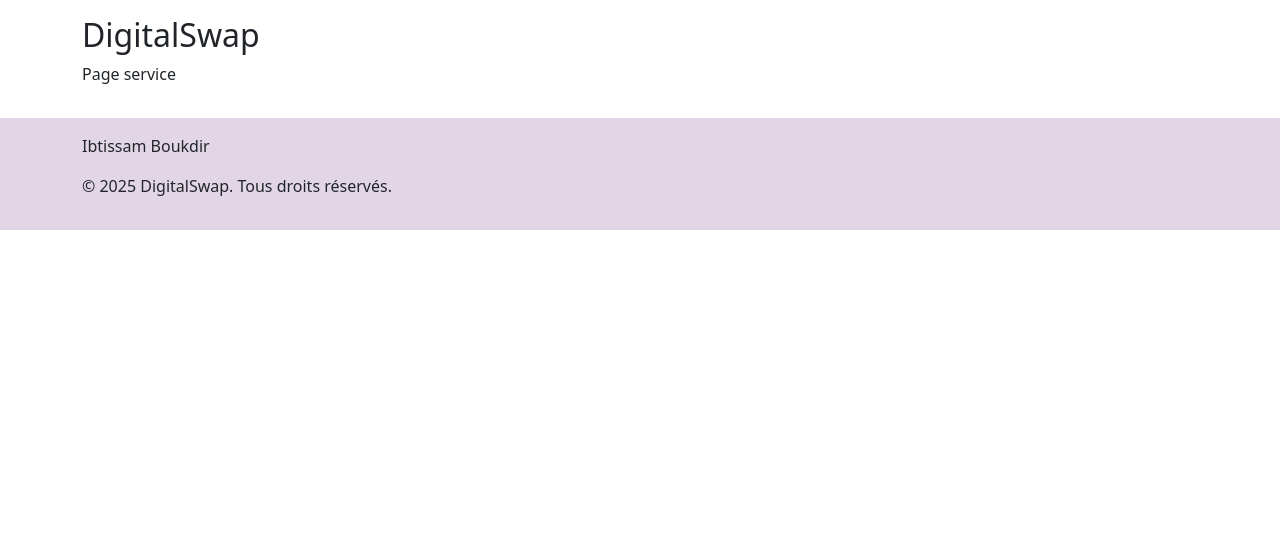
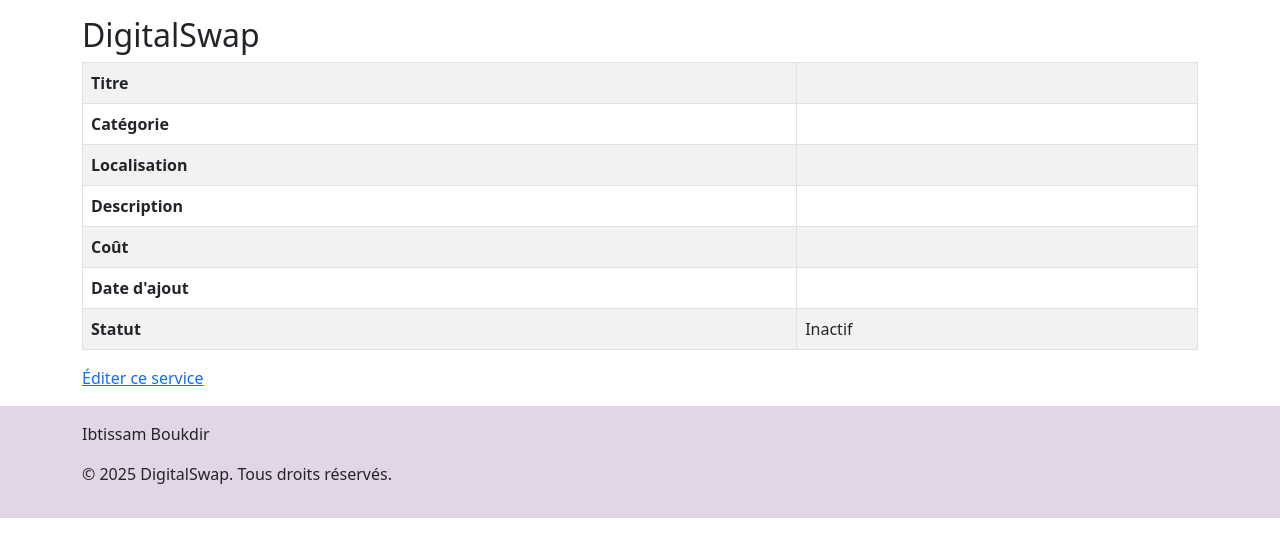
Before and after one commit to Bassouma-code/Web3_TP1_IbtissamBoukdir, a Flask app: template templates/service.jinja in a window 1280 px wide. Shown: the part 188-745 px from the top of the page. Run offline with Flask 3, Linux system fonts and the light colour scheme; the template is opened without the code that fills it, so the values that code supplies are empty; some libraries are stand-ins or nearby versions.

Commit message:
Integration de la page : Détails d'un service

```diff
--- a/templates/service.jinja
+++ b/templates/service.jinja
@@ -1,6 +1,50 @@
 {% extends "base.jinja" %}
 
 {% block contenu %}
-<p>Page service</p>
+<table  class="table table-striped table-bordered table-hover">
+    <tbody>
+        <tr class="align-middle py-2">
+            <th>Titre</th>
+            <td>{{service.titre}}</td>
+        </tr>
+        <tr class="align-middle py-2">
+            <th>Catégorie</th>
+            <td>{{service.categorie_nom}}</td>
+        </tr>
+        <tr class="align-middle py-2">
+            <th>Localisation</th>
+            <td>{{service.localisation}}</td>
+        </tr>
+        <tr class="align-middle py-2">
+            <th>Description</th>
+            <td>{{service.description}}</td>
+        </tr>
+        <tr class="align-middle py-2">
+            <th>Coût</th>
+            <td>{{service.cout}}</td>
+        </tr>
+        <tr class="align-middle py-2">
+            <th>Date d'ajout</th>
+            <td>{{service.date_creation}}</td>
+        </tr>
+        <tr class="align-middle py-2">
+            <th>Statut</th>
+            <td>
+                {% if service.actif==1 %}
+                Actif
+                {% else %}
+                Inactif
+                {% endif %}
+            </td>
+        </tr>
+
+    </tbody>
+
+
+</table>
+
+<a class="bouton-editer" href="/service">
+    Éditer ce service
+</a>
 
 {% endblock %}
```
